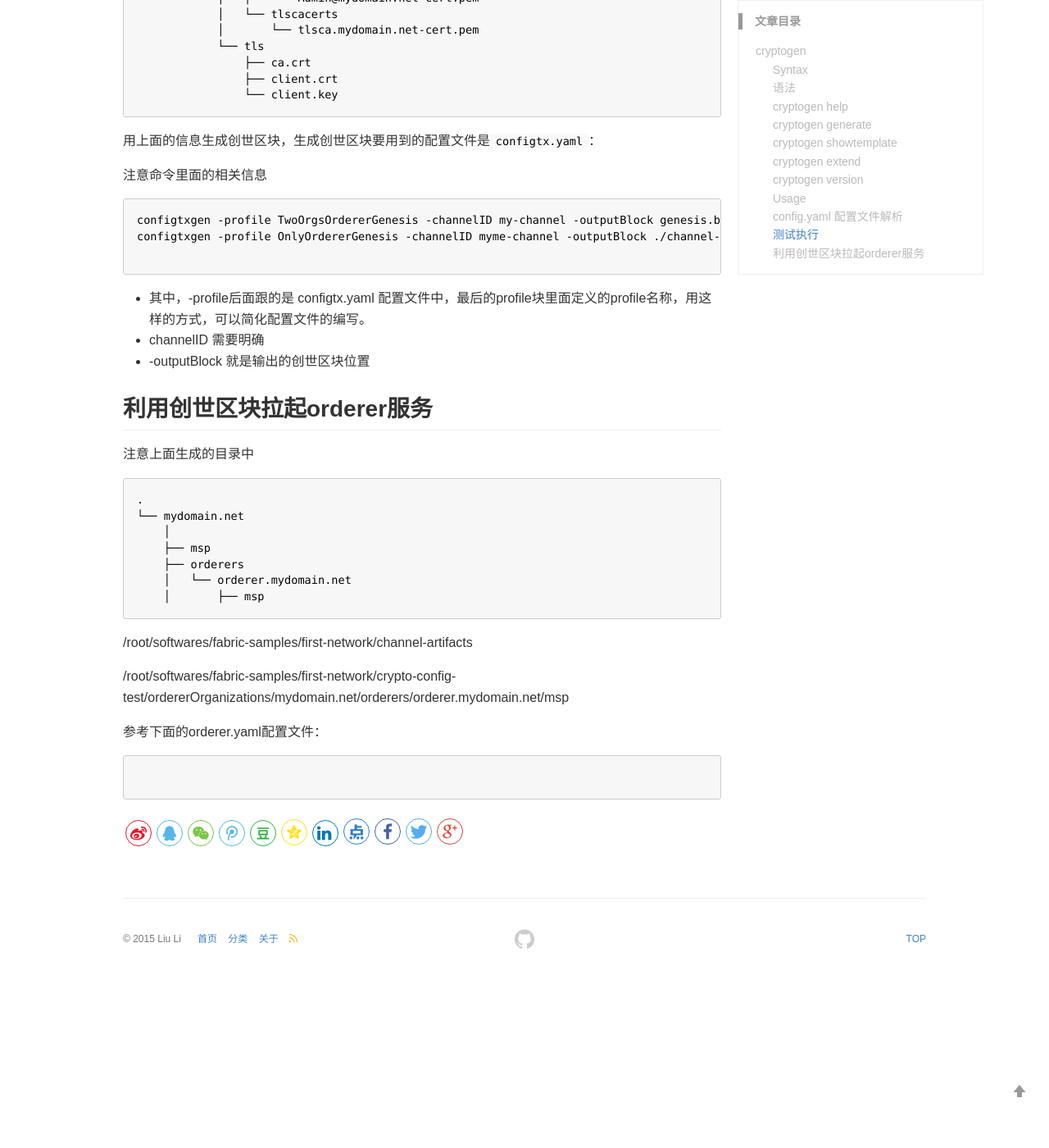
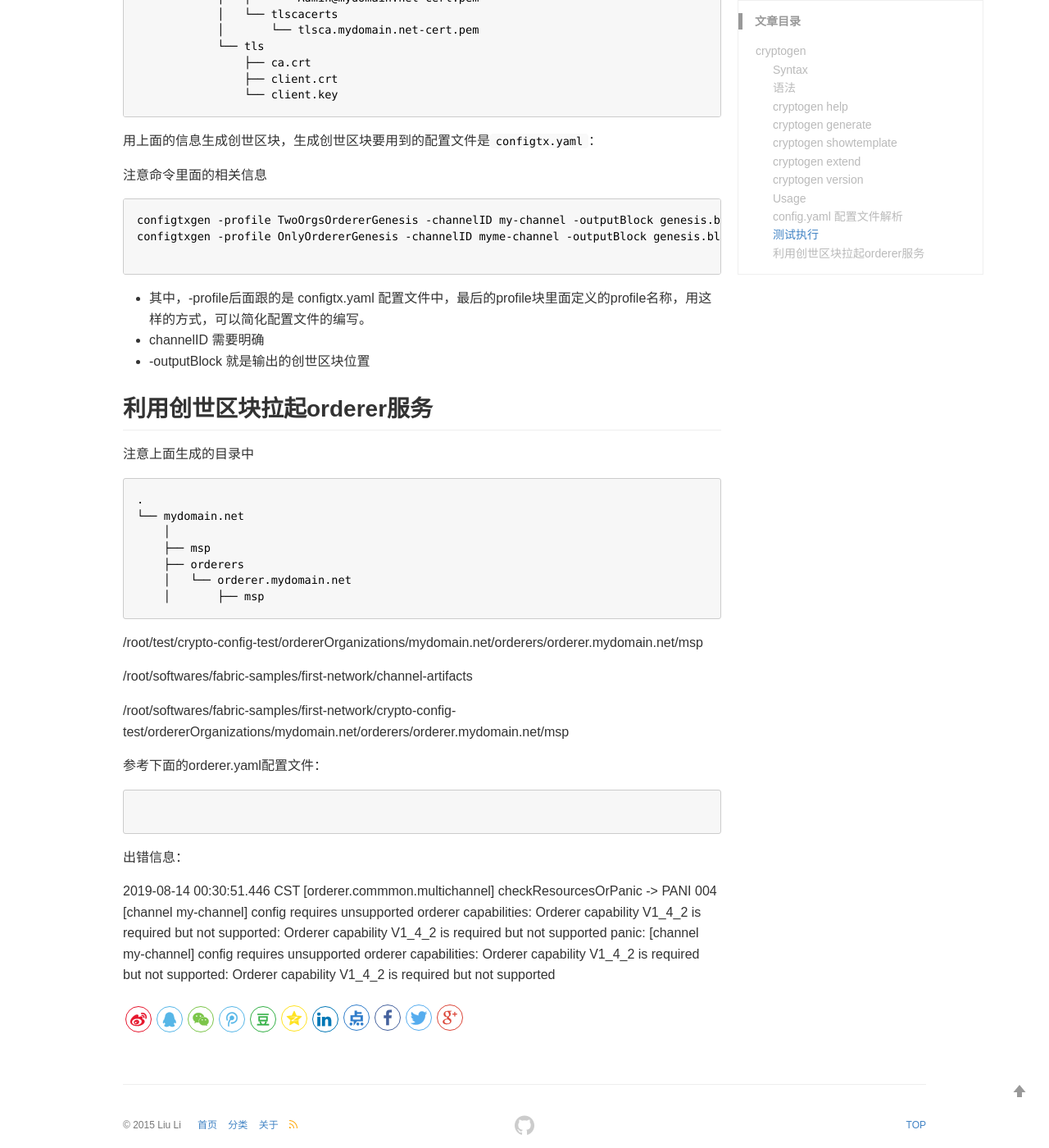
Before and after one commit to nox60/nox60.github.io, a Jekyll site: the page built from _posts/2019-8-8-cryptogen.md, in a window 1280 px wide and 1400 px high, scrolled down 6795 px. Shown: the whole window at 82% size. Built offline with Jekyll 4.4.1, drawn with Linux system fonts in a browser that asks for light colours; our own code applies the rules of GitHub Pages for plain Markdown files; comment, search, counter and statistics services are not loaded; before the commit the page ends 7989 px from its top, so only the background shows below that.

Commit message:
Commit before merge

````diff
--- a/_posts/2019-8-8-cryptogen.md
+++ b/_posts/2019-8-8-cryptogen.md
@@ -70,7 +70,6 @@
 ```
 
 
-
 ## cryptogen extend
 ```
 usage: cryptogen extend [<flags>]
@@ -83,6 +82,7 @@
   --input="crypto-config"  The input directory in which existing network place
   --config=CONFIG          The configuration template to use
 ```
+
 
 ## cryptogen version
 ```
@@ -330,14 +330,13 @@
 
 ```genen
 configtxgen -profile TwoOrgsOrdererGenesis -channelID my-channel -outputBlock genesis.block
-configtxgen -profile OnlyOrdererGenesis -channelID myme-channel -outputBlock ./channel-artifacts/genesis.block
+configtxgen -profile OnlyOrdererGenesis -channelID myme-channel -outputBlock genesis.block
 
 ```
 
 - 其中，-profile后面跟的是 configtx.yaml 配置文件中，最后的profile块里面定义的profile名称，用这样的方式，可以简化配置文件的编写。
 - channelID 需要明确
 - -outputBlock 就是输出的创世区块位置
-
 
 
 ## 利用创世区块拉起orderer服务
@@ -354,6 +353,8 @@
     │       ├── msp
 ```
 
+/root/test/crypto-config-test/ordererOrganizations/mydomain.net/orderers/orderer.mydomain.net/msp
+
 /root/softwares/fabric-samples/first-network/channel-artifacts
 
 /root/softwares/fabric-samples/first-network/crypto-config-test/ordererOrganizations/mydomain.net/orderers/orderer.mydomain.net/msp
@@ -363,3 +364,9 @@
 ```orderer
 
 ```
+
+
+出错信息：
+
+2019-08-14 00:30:51.446 CST [orderer.commmon.multichannel] checkResourcesOrPanic -> PANI 004 [channel my-channel] config requires unsupported orderer capabilities: Orderer capability V1_4_2 is required but not supported: Orderer capability V1_4_2 is required but not supported
+panic: [channel my-channel] config requires unsupported orderer capabilities: Orderer capability V1_4_2 is required but not supported: Orderer capability V1_4_2 is required but not supported
````
